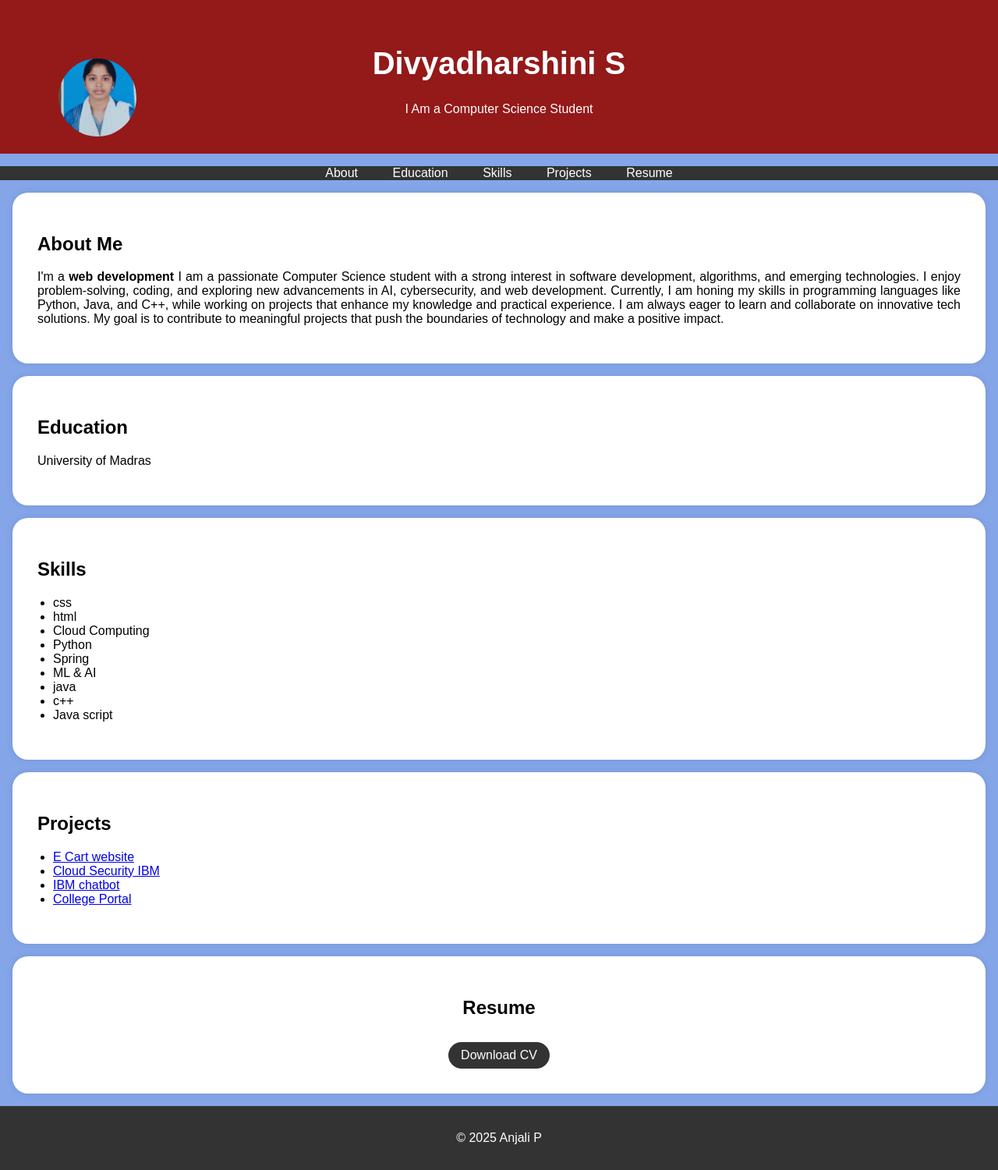
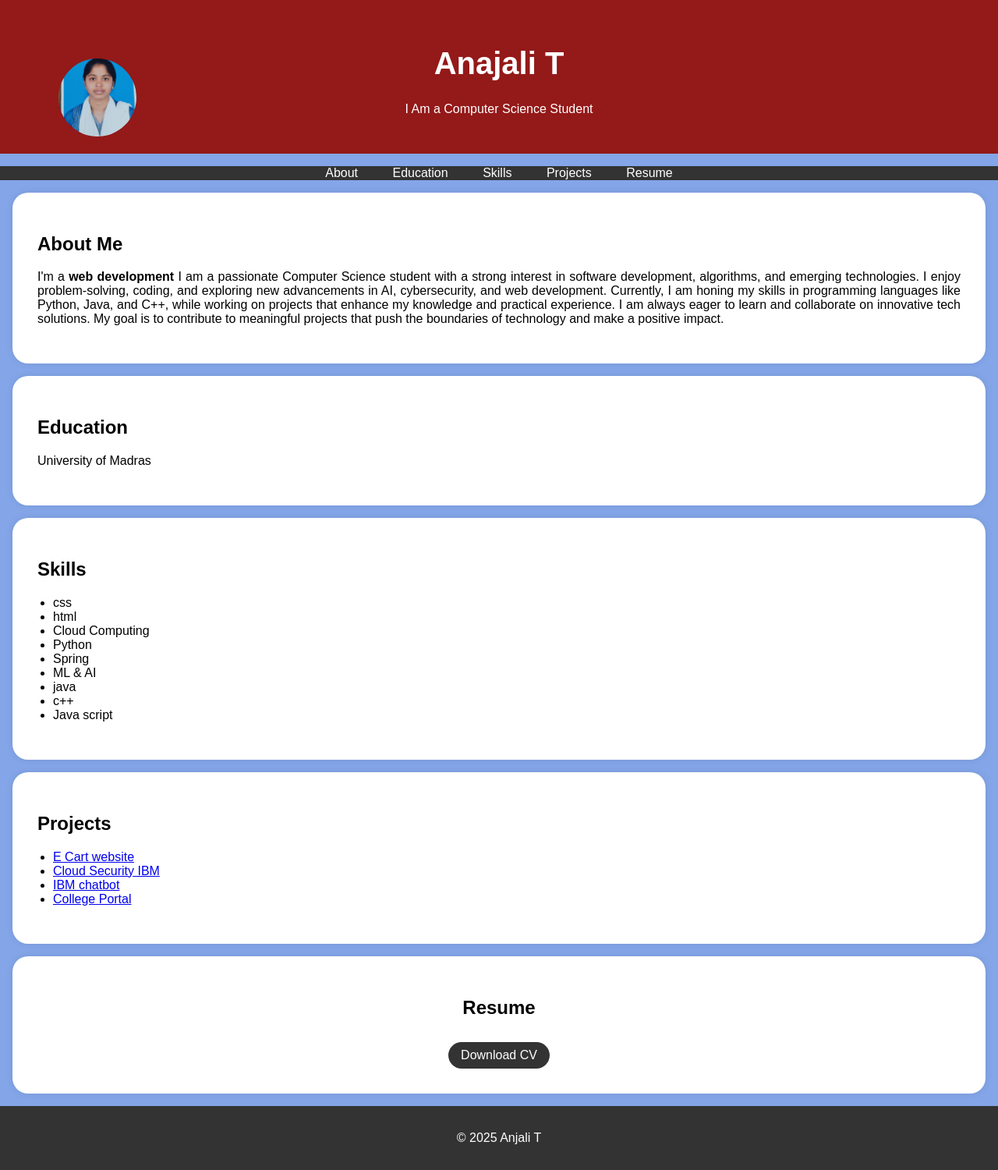
Before and after one commit to Anjalian2005/digitalportfolio, a plain HTML site: page index.html in a window 1280 px wide. Shown: the whole page at 78% size. Drawn offline with Linux system fonts and the light colour scheme.

Commit message:
Add files via upload

```diff
--- a/index.html
+++ b/index.html
@@ -96,7 +96,7 @@
         <div class="header-content">
             <!-- Add your profile picture here -->
             <img src="Anjaliphoto.jpg" alt="Your Profile Picture" class="profile-picture">
-            <h1>Divyadharshini S</h1>
+            <h1>Anajali T</h1>
             <p>I Am a Computer Science Student</p>
         </div>
     </header>
@@ -175,7 +175,7 @@
     </section>
 
     <footer>
-        <p>&copy; 2025 Anjali P</p>
+        <p>&copy; 2025 Anjali T</p>
     </footer>
 
     <script>
```
